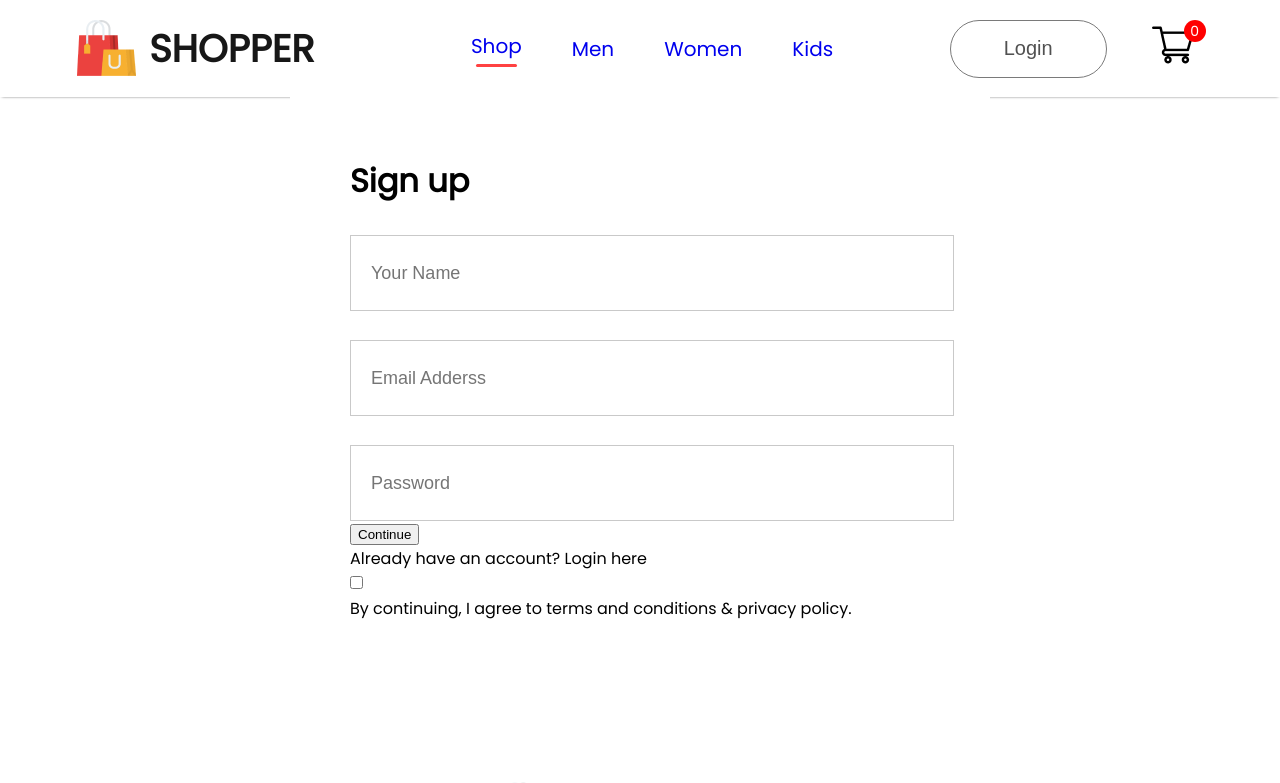
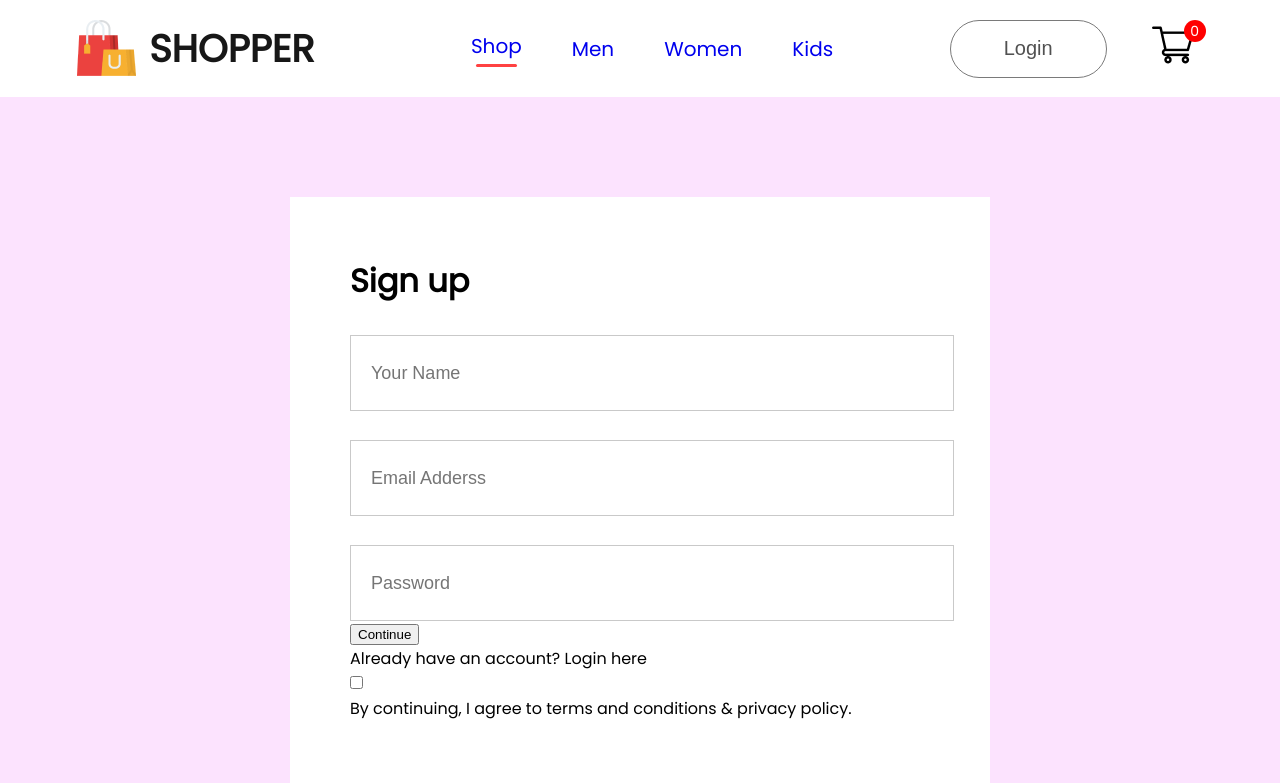
Before and after one commit to Hemant-Mhalsekar/E-Commerce-Website, a React (Create React App) app in the folder frontend/: page /login in a window 1280 px wide. Shown: the top 783 px of the page. Built offline with nearby package versions, Linux system fonts and the light colour scheme.

Commit message:
minor changes

```diff
--- a/frontend/src/Pages/LoginSignup.jsx
+++ b/frontend/src/Pages/LoginSignup.jsx
@@ -3,7 +3,7 @@ import "./CSS/LoginSignup.css"
 
 function LoginSignup() {
   return (
-    <div className='loginsignup'>
+    <div className='loginSignup'>
       <div className='loginsignup-container'>
         <h1>Sign up</h1>
         <div className='loginsignup-fields'>
```
